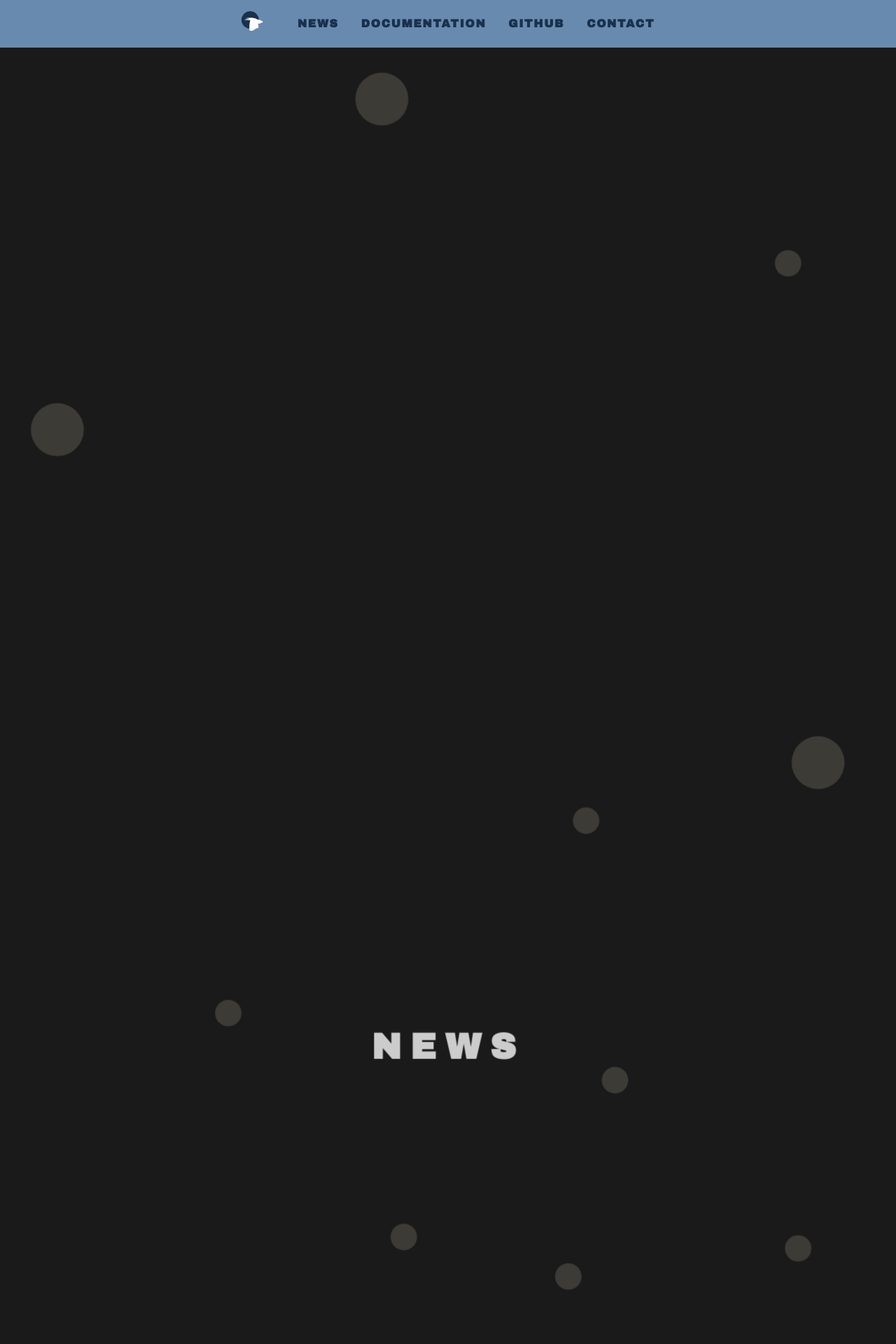
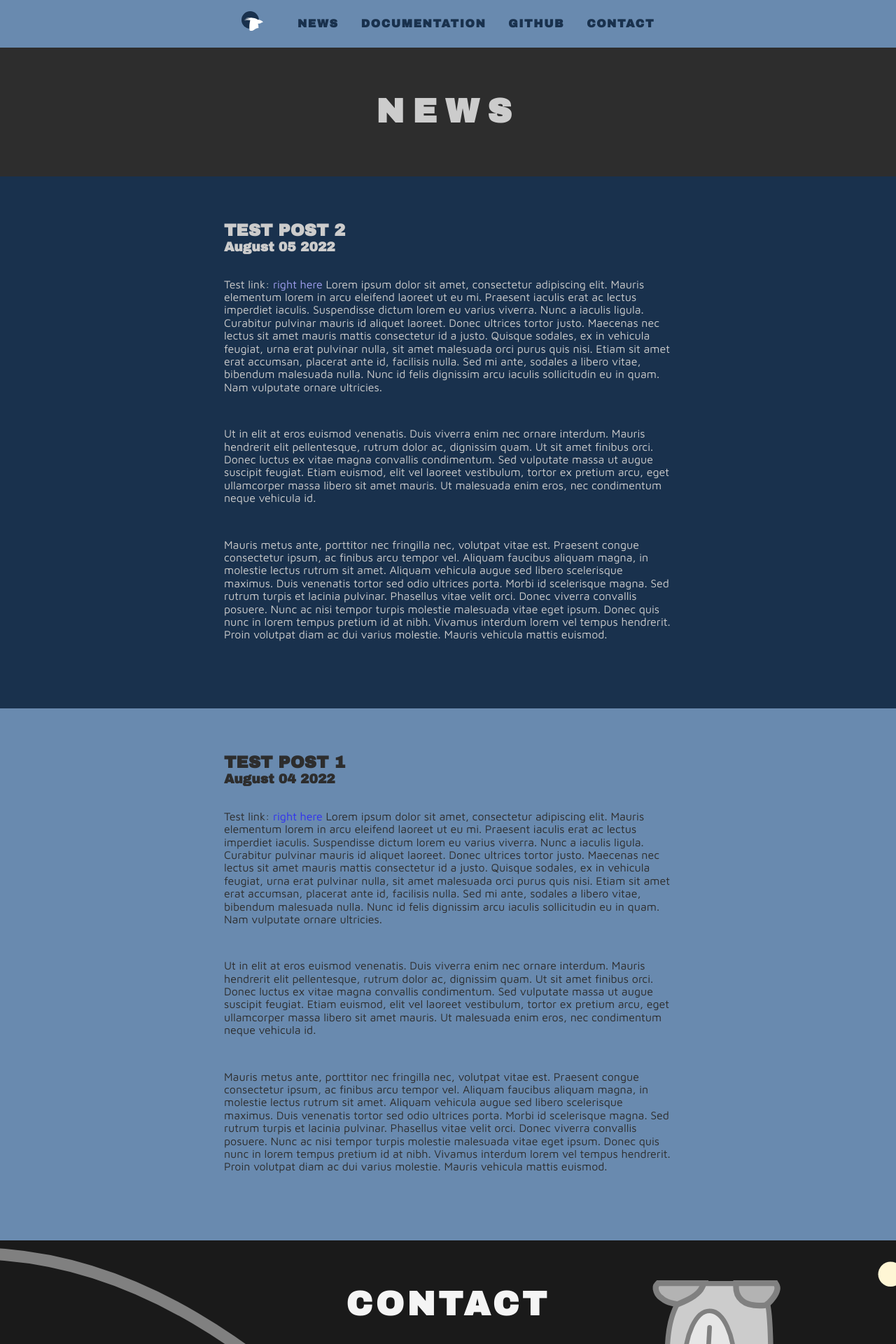
Before and after one commit to tbeckerson/lunar-website, a Jekyll site: the page built from news.html, in a window 1280 px wide. Shown: the top 1920 px of the page at 70% size. Built offline with Jekyll 4.4.1, drawn with Linux system fonts in a browser that asks for light colours.

Commit message:
widen text on NEWS page

```diff
--- a/contact.html
+++ b/contact.html
@@ -1,6 +1,6 @@
-<footer id="contact" class="relative pv5 flex flex-column items-center justify-start near-white cover bg-near-black bg-bottom bg-fixed z-5" style="background-image:url(assets/moon-penguin-01.svg)";>
-  <div class="measure font-maven w-90">
-    <h1 class="f1 font-archivo tc tracked">CONTACT</h1>
+<footer id="contact" class="relative pv5 flex flex-column items-center justify-start near-white cover bg-near-black bg-bottom bg-fixed z-5" style="background-image:url(assets/{{ page.contact-bg }}-penguin-01.svg)";>
+  <div class="font-maven tc w-90 w-50-l">
+    <h1 class="f1 font-archivo tracked">CONTACT</h1>
 {% capture contact_section %}
   {% include contact.md %}
 {% endcapture %}
--- a/index.html
+++ b/index.html
@@ -2,6 +2,7 @@
 layout: main
 title: Lunar Linux - Home
 contact: column
+contact-bg: moon
 ---
 
 {% include navbar.html %}
--- a/news.html
+++ b/news.html
@@ -2,11 +2,12 @@
 layout: main
 title: Lunar Linux - News
 contact: row
+contact-bg: space
 ---
 
 {% include navbar.html %}
-<header id="news" class="parallax vh-75 z-1">
-    <section id="title card" class="plx-back-1 vh-100 w-100 flex flex-column items-center justify-center bg-middle cover bg-middle ani-fade-in ani-15s" style="background-image:url(assets/space-penguin-01.svg);">
+<header id="news" class="z-1">
+    <section id="title card" class="pv5 w-100 flex flex-column items-center justify-center bg-dark-gray" style="">
         <h1 class="f1 tracked-mega font-archivo moon-gray">NEWS</h1>
     </section>
 </header>
@@ -14,7 +15,7 @@
 <main class="relative z-2 flex flex-column items-center justify-start bg-red">
 {% for post in site.posts %}
 <div id="{{ post.title }}_container" class="pv5 w-100 {{ post.bg-colour }} flex flex-column items-center justify-start">
-    <div id="{{ post.title }}_content" class="measure-wide font-maven {{ post.tx-colour }} a-{{ post.link-colour}} w-90" style="">
+    <div id="{{ post.title }}_content" class="font-maven {{ post.tx-colour }} a-{{ post.link-colour}} w-90 w-50-l" style="">
         <h2 class="font-archivo">{{ post.title | upcase }}</h2>
         <h3 class="font-archivo">{{ post.date | date: '%B %d %Y' }}</h3>
       {{ post }}
```
Also changed, not shown: assets/space-penguin-01.svg.
